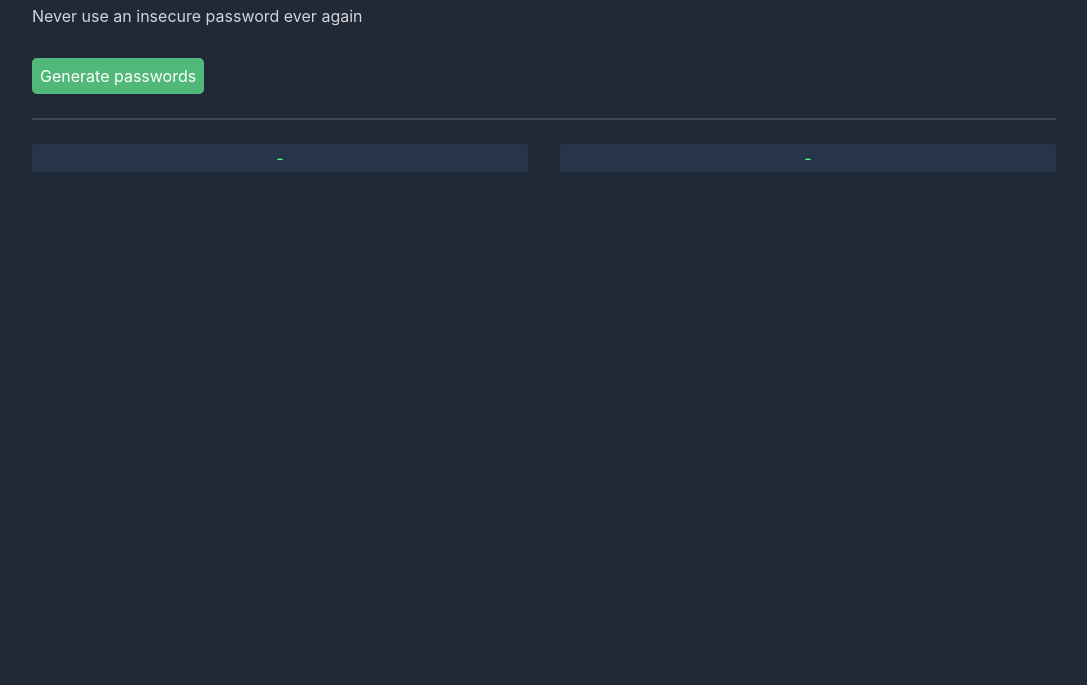
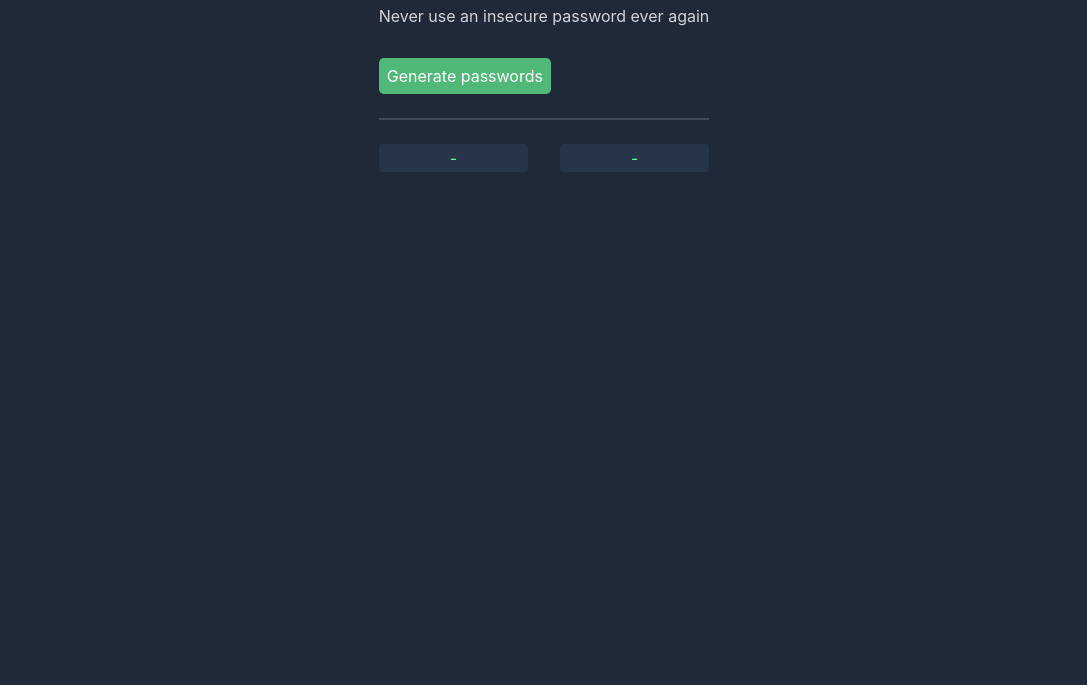
Before and after one commit to zoethesullivan/passwordGenerator, a plain HTML site: page index.html in a window 1280 px wide. Shown: the part 115-800 px from the top of the page, without its empty margins (96-1183 px from the left). Drawn offline with Linux system fonts and the light colour scheme.

Commit message:
correct width for wrapper el

```diff
--- a/assets/css/styles.css
+++ b/assets/css/styles.css
@@ -13,7 +13,7 @@ body {
 
 .wrapper {
     min-width:auto;
-    max-width: 80vw;
+    max-width: fit-content;
     margin: auto;
 }
 
```
